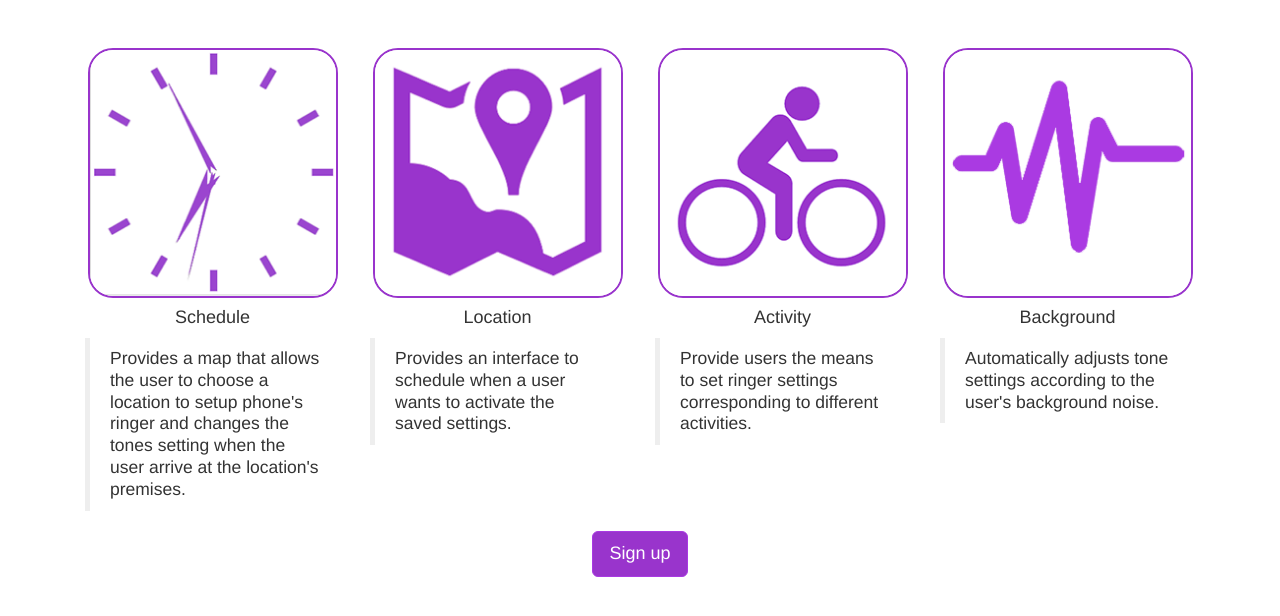
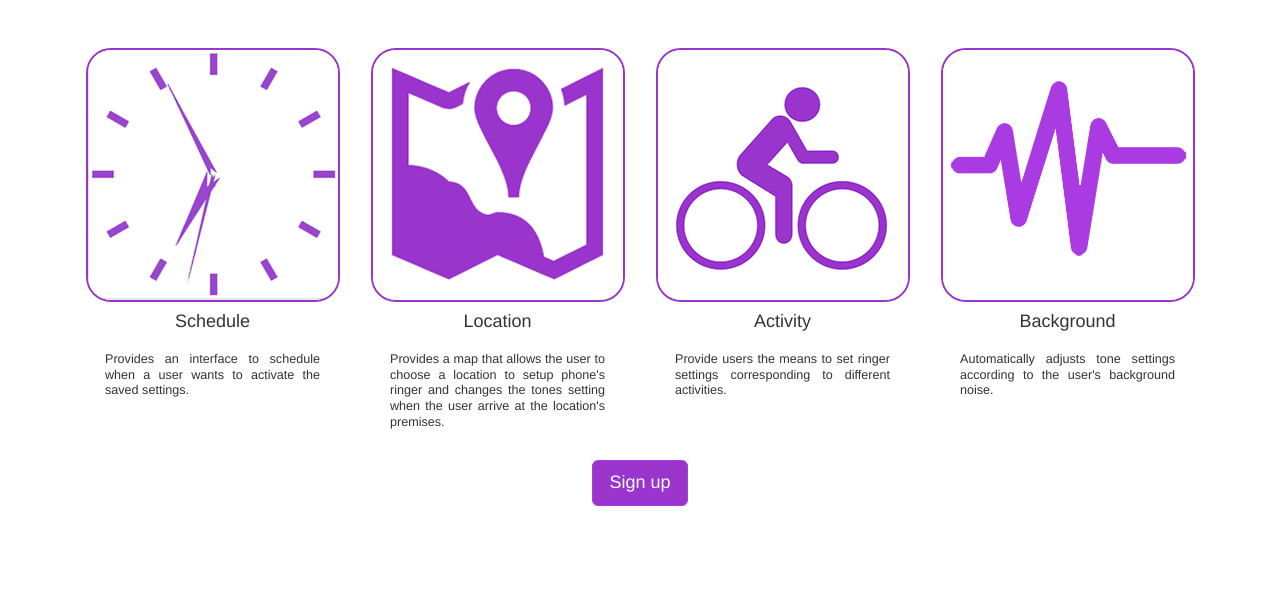
Before and after one commit to hushtones/hushtones, a PHP site: page / in a window 1280 px wide. Shown: the part 52-668 px from the top of the page. Run offline with PHP 8.4, Linux system fonts and the light colour scheme.

Commit message:
Description and Minor CSS Changes

```diff
--- a/css/akoa.css
+++ b/css/akoa.css
@@ -2,3 +2,13 @@
 	border: 2px solid #9934cc;
 	border-radius: 25px;
 }
+
+blockquote {
+	border-left:none;
+
+}
+
+blockquote p{
+	font-size:.9em;
+	text-align: justify;
+}
--- a/index.php
+++ b/index.php
@@ -28,37 +28,38 @@
 		<div class="container" style="margin-top:100px">
 			<div class="row">
 				<div class="col-sm-12">
-					<div class="col-sm-3">
+					<div class="col-md-3">
 						<center>
-							<img class="style" src="images/schedule.png" alt="250x250" height="250px" width="250px" title="Schedule">
+							<img class="style img-responsive" src="images/schedule.png" alt="250x250"  title="Schedule">
 							<h4>Schedule</h4>
+						</center>
+						<blockquote>
+							<p>Provides an interface to schedule when a user wants to activate the saved settings.
+								</p>
+						</blockquote>
+					</div>
+					<div class="col-md-3">
+						<center>
+							<img class="style img-responsive" src="images/location.png" alt="250x250" title="Location">
+							<h4>Location</h4>
 						</center>
 						<blockquote>
 							<p>Provides a map that allows the user to choose a location to setup phone's ringer and changes the tones
 							setting when the user arrive at the location's premises.</p>
 						</blockquote>
 					</div>
-					<div class="col-sm-3">
+					<div class="col-md-3">
 						<center>
-							<img class="style" src="images/location.png" alt="250x250" height="250px" width="250px" title="Location">
-							<h4>Location</h4>
-						</center>
-						<blockquote>
-							<p>Provides an interface to schedule when a user wants to activate the saved settings.</p>
-						</blockquote>
-					</div>
-					<div class="col-sm-3">
-						<center>
-							<img class="style" src="images/activity.png" alt="250x250" height="250px" width="250px" title="Activity">
+							<img class="style img-responsive" src="images/activity.png" alt="250x250" title="Activity">
 							<h4>Activity</h4>
 						</center>
 						<blockquote>
 							<p>Provide users the means to set ringer settings corresponding to different activities.</p>
 						</blockquote>
 					</div>
-					<div class="col-sm-3">
+					<div class="col-md-3">
 						<center>
-							<img class="style" src="images/background.png" alt="250x250" height="250px" width="250px" title="Background">
+							<img class="style img-responsive" src="images/background.png" alt="250x250" title="Background">
 							<h4>Background</h4>
 						</center>
 						<blockquote>
```
